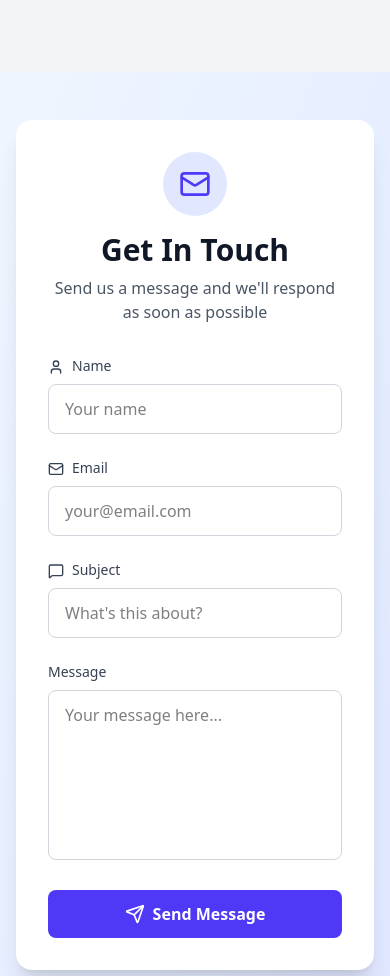
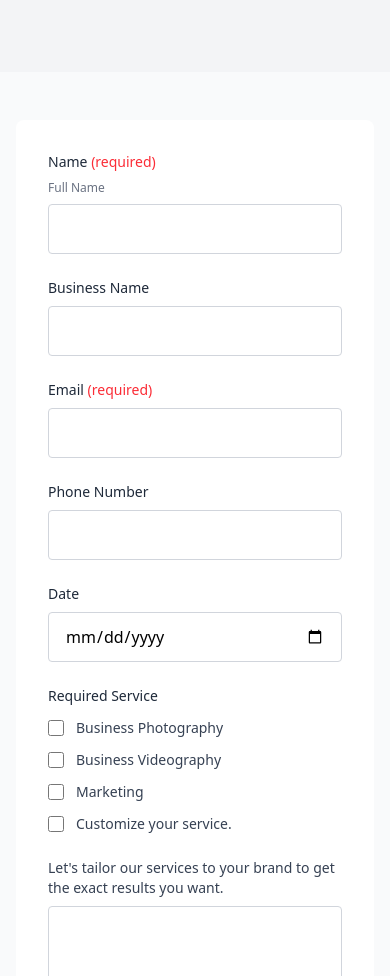
Before and after one commit to Lin18210/SRM, a React (Vite) app in the folder frontend/SRM/: page / in a window 390 px wide. Shown: the part 2320-3296 px from the top of the page. Built offline with nearby package versions, Linux system fonts and the light colour scheme; no server answers.

Commit message:
contact form tested and it worked

```diff
--- a/frontend/SRM/src/components/Contact.jsx
+++ b/frontend/SRM/src/components/Contact.jsx
@@ -1,12 +1,15 @@
 import React, { useState } from 'react';
-import { Mail, User, MessageSquare, Send, CheckCircle } from 'lucide-react';
+import { CheckCircle } from 'lucide-react';
 
-const ContactForm = () => {
+export default function ContactForm() {
   const [formData, setFormData] = useState({
-    name: '',
+    fullName: '',
+    businessName: '',
     email: '',
-    subject: '',
-    message: ''
+    phone: '',
+    date: '',
+    services: [],
+    customMessage: ''
   });
   const [status, setStatus] = useState('');
   const [loading, setLoading] = useState(false);
@@ -18,12 +21,20 @@ const ContactForm = () => {
     });
   };
 
+  const handleCheckbox = (service) => {
+    setFormData(prev => ({
+      ...prev,
+      services: prev.services.includes(service)
+        ? prev.services.filter(s => s !== service)
+        : [...prev.services, service]
+    }));
+  };
+
   const handleSubmit = async () => {
     setLoading(true);
     setStatus('');
 
     try {
-      // Using Web3Forms - a free service for form submissions
       const response = await fetch('https://api.web3forms.com/submit', {
         method: 'POST',
         headers: {
@@ -31,10 +42,13 @@ const ContactForm = () => {
         },
         body: JSON.stringify({
           access_key: '3d3a905d-49fd-47fa-9319-85f4dbcf863e',
-          name: formData.name,
+          name: formData.fullName,
+          business: formData.businessName,
           email: formData.email,
-          subject: formData.subject,
-          message: formData.message,
+          phone: formData.phone,
+          date: formData.date,
+          services: formData.services.join(', '),
+          message: formData.customMessage,
         }),
       });
 
@@ -42,7 +56,15 @@ const ContactForm = () => {
 
       if (result.success) {
         setStatus('success');
-        setFormData({ name: '', email: '', subject: '', message: '' });
+        setFormData({
+          fullName: '',
+          businessName: '',
+          email: '',
+          phone: '',
+          date: '',
+          services: [],
+          customMessage: ''
+        });
       } else {
         setStatus('error');
       }
@@ -54,113 +76,177 @@ const ContactForm = () => {
   };
 
   return (
-    <div className="min-h-screen bg-linear-to-br from-blue-50 to-indigo-100 py-12 px-4">
-      <div className="max-w-2xl mx-auto">
-        <div className="bg-white rounded-2xl shadow-xl p-8">
-          <div className="text-center mb-8">
-            <div className="inline-flex items-center justify-center w-16 h-16 bg-indigo-100 rounded-full mb-4">
-              <Mail className="w-8 h-8 text-indigo-600" />
-            </div>
-            <h1 className="text-3xl font-bold text-gray-900 mb-2">Get In Touch</h1>
-            <p className="text-gray-600">Send us a message and we'll respond as soon as possible</p>
-          </div>
-
+    <div className="min-h-screen bg-gray-50 py-12 px-4">
+      <div className="max-w-4xl mx-auto">
+        <div className="grid md:grid-cols-2 gap-8">
+          {/* Left side - Form */}
+          <div className="bg-white p-8 rounded-lg">
+            <div className="space-y-6">
               {status === 'success' && (
-            <div className="mb-6 p-4 bg-green-50 border border-green-200 rounded-lg flex items-center gap-3">
+                <div className="p-4 bg-green-50 border border-green-200 rounded-lg flex items-center gap-3">
                   <CheckCircle className="w-5 h-5 text-green-600 shrink-0" />
-              <p className="text-green-800">Thank you! Your message has been sent successfully.</p>
+                  <p className="text-green-800 text-sm">Thank you! Your message has been sent successfully.</p>
                 </div>
               )}
 
               {status === 'error' && (
-            <div className="mb-6 p-4 bg-red-50 border border-red-200 rounded-lg">
-              <p className="text-red-800">Oops! Something went wrong. Please try again.</p>
+                <div className="p-4 bg-red-50 border border-red-200 rounded-lg">
+                  <p className="text-red-800 text-sm">Oops! Something went wrong. Please try again.</p>
                 </div>
               )}
 
-          <div className="space-y-6">
               <div>
-              <label className="block text-sm font-medium text-gray-700 mb-2">
-                <User className="w-4 h-4 inline mr-2" />
-                Name
+                <label className="block text-sm font-medium text-gray-800 mb-2">
+                  Name <span className="text-red-500">(required)</span>
                 </label>
+                <p className="text-xs text-gray-500 mb-2">Full Name</p>
                 <input
                   type="text"
-                name="name"
-                value={formData.name}
+                  name="fullName"
+                  value={formData.fullName}
                   onChange={handleChange}
-                className="w-full px-4 py-3 border border-gray-300 rounded-lg focus:ring-2 focus:ring-indigo-500 focus:border-transparent outline-none transition"
-                placeholder="Your name"
+                  className="w-full px-4 py-3 border border-gray-300 rounded focus:outline-none focus:border-gray-400"
                 />
               </div>
 
               <div>
-              <label className="block text-sm font-medium text-gray-700 mb-2">
-                <Mail className="w-4 h-4 inline mr-2" />
-                Email
+                <label className="block text-sm font-medium text-gray-800 mb-2">
+                  Business Name
+                </label>
+                <input
+                  type="text"
+                  name="businessName"
+                  value={formData.businessName}
+                  onChange={handleChange}
+                  className="w-full px-4 py-3 border border-gray-300 rounded focus:outline-none focus:border-gray-400"
+                />
+              </div>
+
+              <div>
+                <label className="block text-sm font-medium text-gray-800 mb-2">
+                  Email <span className="text-red-500">(required)</span>
                 </label>
                 <input
                   type="email"
                   name="email"
                   value={formData.email}
                   onChange={handleChange}
-                className="w-full px-4 py-3 border border-gray-300 rounded-lg focus:ring-2 focus:ring-indigo-500 focus:border-transparent outline-none transition"
-                placeholder="your@email.com"
+                  className="w-full px-4 py-3 border border-gray-300 rounded focus:outline-none focus:border-gray-400"
                 />
               </div>
 
               <div>
-              <label className="block text-sm font-medium text-gray-700 mb-2">
-                <MessageSquare className="w-4 h-4 inline mr-2" />
-                Subject
+                <label className="block text-sm font-medium text-gray-800 mb-2">
+                  Phone Number
                 </label>
                 <input
-                type="text"
-                name="subject"
-                value={formData.subject}
+                  type="tel"
+                  name="phone"
+                  value={formData.phone}
                   onChange={handleChange}
-                className="w-full px-4 py-3 border border-gray-300 rounded-lg focus:ring-2 focus:ring-indigo-500 focus:border-transparent outline-none transition"
-                placeholder="What's this about?"
+                  className="w-full px-4 py-3 border border-gray-300 rounded focus:outline-none focus:border-gray-400"
                 />
               </div>
 
               <div>
-              <label className="block text-sm font-medium text-gray-700 mb-2">
-                Message
+                <label className="block text-sm font-medium text-gray-800 mb-2">
+                  Date
+                </label>
+                <input
+                  type="date"
+                  name="date"
+                  value={formData.date}
+                  onChange={handleChange}
+                  className="w-full px-4 py-3 border border-gray-300 rounded focus:outline-none focus:border-gray-400"
+                />
+              </div>
+
+              <div>
+                <label className="block text-sm font-medium text-gray-800 mb-3">
+                  Required Service
+                </label>
+                <div className="space-y-3">
+                  <label className="flex items-center gap-3 cursor-pointer">
+                    <input
+                      type="checkbox"
+                      checked={formData.services.includes('Business Photography')}
+                      onChange={() => handleCheckbox('Business Photography')}
+                      className="w-4 h-4 border-gray-300 rounded"
+                    />
+                    <span className="text-sm text-gray-700">Business Photography</span>
+                  </label>
+                  <label className="flex items-center gap-3 cursor-pointer">
+                    <input
+                      type="checkbox"
+                      checked={formData.services.includes('Business Videography')}
+                      onChange={() => handleCheckbox('Business Videography')}
+                      className="w-4 h-4 border-gray-300 rounded"
+                    />
+                    <span className="text-sm text-gray-700">Business Videography</span>
+                  </label>
+                  <label className="flex items-center gap-3 cursor-pointer">
+                    <input
+                      type="checkbox"
+                      checked={formData.services.includes('Marketing')}
+                      onChange={() => handleCheckbox('Marketing')}
+                      className="w-4 h-4 border-gray-300 rounded"
+                    />
+                    <span className="text-sm text-gray-700">Marketing</span>
+                  </label>
+                  <label className="flex items-center gap-3 cursor-pointer">
+                    <input
+                      type="checkbox"
+                      checked={formData.services.includes('Customize your service')}
+                      onChange={() => handleCheckbox('Customize your service')}
+                      className="w-4 h-4 border-gray-300 rounded"
+                    />
+                    <span className="text-sm text-gray-700">Customize your service.</span>
+                  </label>
+                </div>
+              </div>
+
+              <div>
+                <label className="block text-sm text-gray-700 mb-2">
+                  Let's tailor our services to your brand to get the exact results you want.
                 </label>
                 <textarea
-                name="message"
-                value={formData.message}
+                  name="customMessage"
+                  value={formData.customMessage}
                   onChange={handleChange}
-                rows="6"
-                className="w-full px-4 py-3 border border-gray-300 rounded-lg focus:ring-2 focus:ring-indigo-500 focus:border-transparent outline-none transition resize-none"
-                placeholder="Your message here..."
+                  rows="5"
+                  className="w-full px-4 py-3 border border-gray-300 rounded focus:outline-none focus:border-gray-400 resize-none"
                 />
               </div>
 
               <button
                 onClick={handleSubmit}
                 disabled={loading}
-              className="w-full bg-indigo-600 hover:bg-indigo-700 text-white font-semibold py-3 px-6 rounded-lg transition duration-200 flex items-center justify-center gap-2 disabled:opacity-50 disabled:cursor-not-allowed"
+                className="px-8 py-3 bg-white border-2 border-black text-black font-medium rounded-full hover:bg-black hover:text-white transition duration-300 disabled:opacity-50 disabled:cursor-not-allowed"
               >
-              {loading ? (
-                <>
-                  <div className="w-5 h-5 border-2 border-white border-t-transparent rounded-full animate-spin" />
-                  Sending...
-                </>
-              ) : (
-                <>
-                  <Send className="w-5 h-5" />
-                  Send Message
-                </>
-              )}
+                {loading ? 'Sending...' : 'Submit'}
               </button>
             </div>
+          </div>
 
+          {/* Right side - Image */}
+          <div className="hidden md:block">
+            <div className="top-8">
+              <img
+                src="../../assets/Drinks & Cocktail-20251112T095416Z-1-001/Drinks & Cocktail/alcohol_01.jpg"
+                alt="Food Photography"
+                className="w-full h-full object-cover rounded-lg shadow-lg"
+              />
+            </div>
+          </div>
+        </div>
+
+        <div className="mt-8 p-6 bg-blue-50 rounded-lg text-center text-sm text-gray-700">
+          <p className="font-semibold mb-2">Setup Instructions:</p>
+          <p>1. Sign up at <a href="https://web3forms.com" target="_blank" rel="noopener noreferrer" className="text-blue-600 hover:underline">web3forms.com</a></p>
+          <p>2. Get your access key and replace 'YOUR_ACCESS_KEY_HERE' in the code</p>
+          <p>3. Your email will receive all form submissions</p>
         </div>
       </div>
     </div>
   );
 }
-
-export default ContactForm;
```
Also changed, not shown: frontend/SRM/src/components/ManualSlider.jsx (+6 -6 lines). Lines whose indentation alone changed are shown as unchanged.
